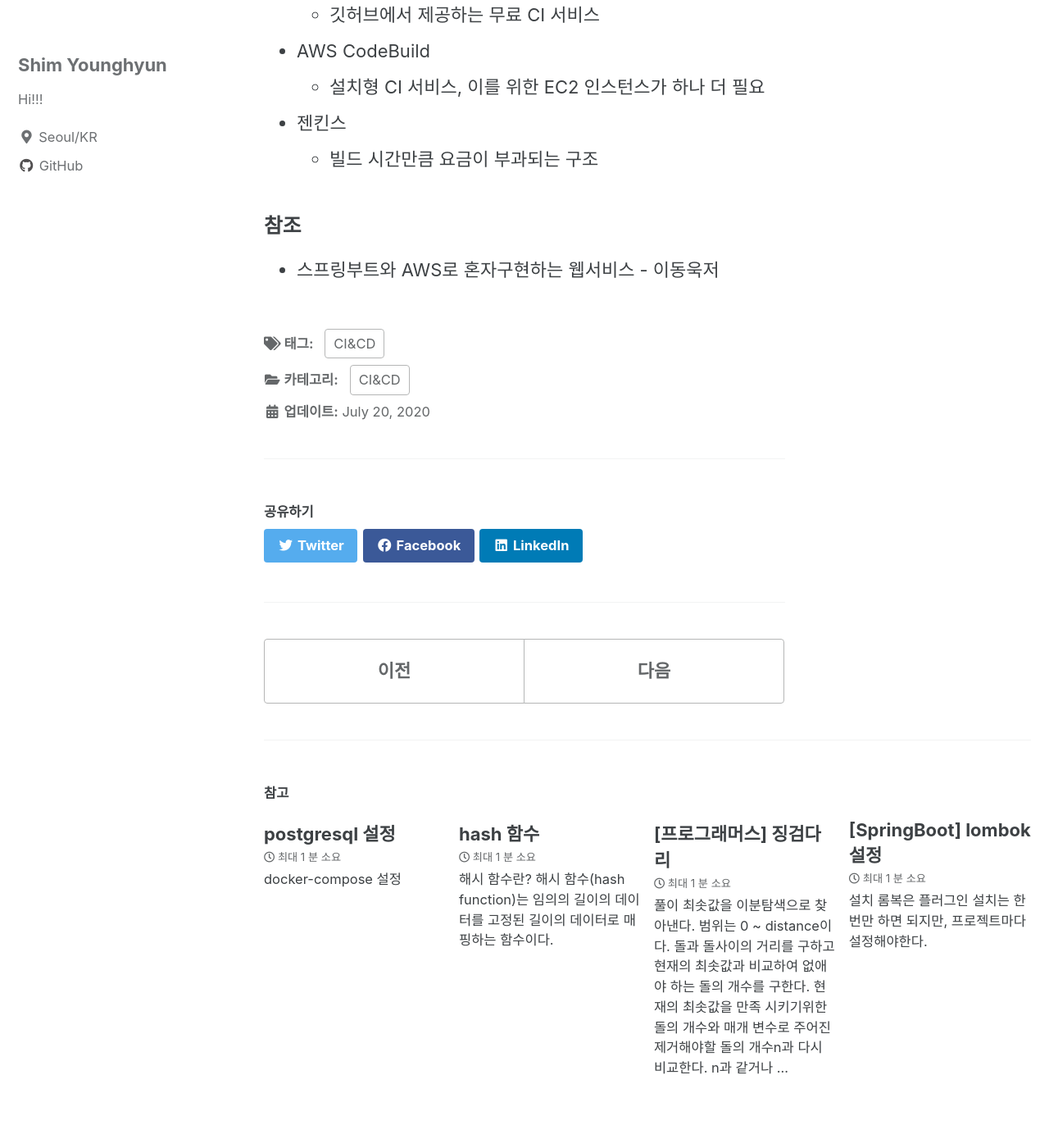
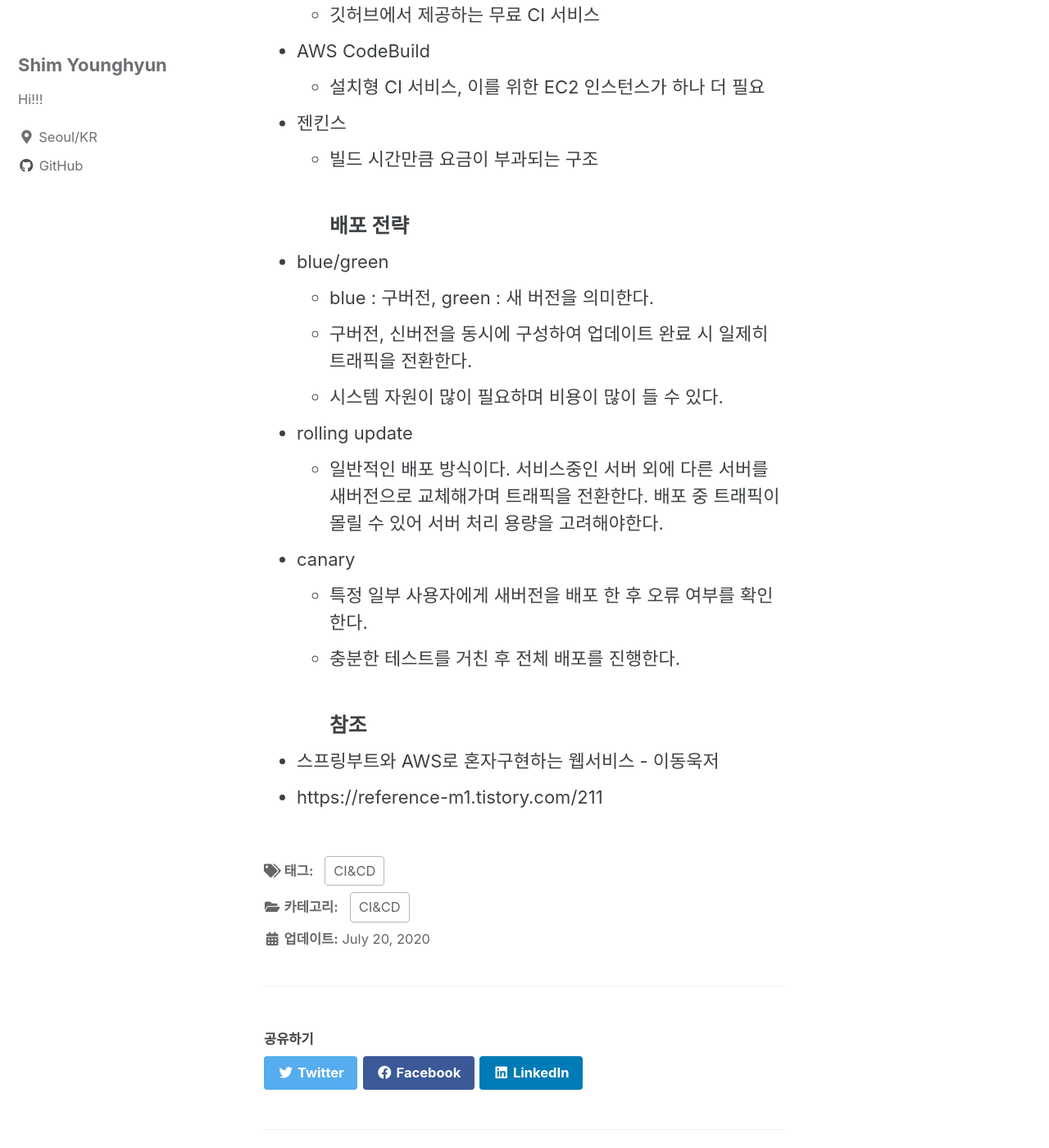
Before and after one commit to shimyounghyun/shimyounghyun.github.io, a Jekyll site: the page built from _posts/CI & CD/2020-07-20-studyCI&CD.md, in a window 1280 px wide and 1400 px high, scrolled down 888 px. Shown: the whole window at 82% size. Built offline with Jekyll 4.4.1, drawn with Linux system fonts in a browser that asks for light colours; cached includes are drawn as plain includes; part of the change alters nothing that is shown; some of the changed text lies outside the part shown.

Commit message:
ci&cd구축, 개념추가

`````diff
--- a/_posts/CI & CD/2020-07-20-studyCI&CD.md
+++ b/_posts/CI & CD/2020-07-20-studyCI&CD.md
@@ -24,6 +24,17 @@ tag :
     - 설치형 CI 서비스, 이를 위한 EC2 인스턴스가 하나 더 필요
 - 젠킨스
     - 빌드 시간만큼 요금이 부과되는 구조
-
+### 배포 전략
+- blue/green
+    - blue : 구버전, green : 새 버전을 의미한다.
+    - 구버전, 신버전을 동시에 구성하여 업데이트 완료 시 일제히 트래픽을 전환한다.
+    - 시스템 자원이 많이 필요하며 비용이 많이 들 수 있다.
+- rolling update
+    - 일반적인 배포 방식이다. 서비스중인 서버 외에 다른 서버를 새버전으로 교체해가며 트래픽을 전환한다.
+    배포 중 트래픽이 몰릴 수 있어 서버 처리 용량을 고려해야한다.
+- canary
+    - 특정 일부 사용자에게 새버전을 배포 한 후 오류 여부를 확인한다.
+    - 충분한 테스트를 거친 후 전체 배포를 진행한다.
 ### 참조
 - 스프링부트와 AWS로 혼자구현하는 웹서비스 - 이동욱저
+- https://reference-m1.tistory.com/211
--- /dev/null
+++ b/_posts/CI & CD/2020-07-23-practice_cicd.md
@@ -0,0 +1,229 @@
+---
+title : "CI&CD 환경 구축"
+categories :
+    - CI&CD
+tag :
+    - CI&CD
+---
+
+### CI, CD 대략적인 과정
+
+```
+ci
+push / pull-request -> github action job 실행 -> 테스트/리포팅 -> docker build & push
+
+cd
+push -> github action job 실행 -> aws ssh 접속 & 이동 후 미리 작성된 shell script 실행
+```
+
+### github action 작성
+```yaml
+name: CI
+
+on:
+  push:
+    branches:
+      - master
+
+jobs:
+  ci:
+    name: E2E Tests and Unit Tests
+    runs-on: ubuntu-latest
+
+    steps:
+      - name: Check out Git repository
+        uses: actions/checkout@v2
+
+      - name: Set up Node.js
+        uses: actions/setup-node@v1
+        with:
+          node-version: 12
+
+      - name: Install & Tests
+        run: |
+          npm install
+          npm test
+      - name: Upload coverage to Codecov
+        uses: codecov/codecov-action@v1
+        with:
+          name: codecov-connected-server
+          fail_ci_if_error: true
+      - name: Docker build
+        run: |
+          docker build -t syh622/connected-42 .
+      - name: Docker push
+        run: |
+          docker login -u ${{ secrets.DOCKER_USER }} -p ${{ secrets.DOCKER_PASSWORD }}
+          docker tag syh622/connected-42 syh622/connected-42:latest
+          docker tag syh622/connected-42 syh622/connected-42:${{ github.sha }}
+          docker push syh622/connected-42:latest
+          docker push syh622/connected-42:${{ github.sha }}
+ cd:
+    name: Push Docker image to Docker Hub
+    runs-on: ubuntu-latest
+    needs: ci
+
+    steps:
+      - name: SSH and Build Docker image and Push
+        uses: appleboy/ssh-action@master
+        with:
+          host: ${{ secrets.HOST }}
+          username: ${{ secrets.USERNAME }}
+          key: ${{ secrets.KEY }}
+          port: ${{ secrets.PORT }}
+          script: |
+            sh deploy.sh
+```
+latest로 최신 상태를 업데이트하고, 버전관리를 위해 github.sha 환경변수를 사용했다.
+해당 repository에 버전이 2개이상 있을 경우 `docker pull 이미지`의 명령어를 사용할 경우 자동으로 tag에 latest가 붙는다.
+버전이 1개라면 tag를 명시해야한다.
+
+### aws 환경 구성
+AWS EC2 ubuntu를 사용했다. root계정을 사용하는 대신 ssh접속이 가능한 계정을 추가로 생성하고 접근 권한을 제한했다.
+해당 과정은 [이곳](https://docs.aws.amazon.com/ko_kr/AWSEC2/latest/UserGuide/managing-users.html)에 잘 나와있다.
+
+docker설치 과정은 [이곳](https://velog.io/@wimes/AWS-EC2%EC%97%90-Docker-%EC%84%A4%EC%B9%98-%EB%B0%8F-Dockerfile%EB%A1%9C-%EC%9B%B9%EC%84%9C%EB%B2%84-%EA%B5%AC%EB%8F%99%EC%8B%9C%ED%82%A4%EA%B8%B0)을 참조했다.
+추가로 docker-compose, nginx 패키지를 설치한다.
+
+### shell script 작성
+blue/green 배포 방식으로 이미 누군가 잘 작성해놓은 것을 조금 수정하여 사용했다.
+docker build완료 후 docker hub에 이미지가 최신화가 되었을 때 실행되는 deploy.sh파일
+```shell script
+#!/bin/bash
+
+DOCKER_APP_NAME=server
+DOCKER_DB_NAME=postgres
+
+EXIST_BLUE=$(docker-compose -p ${DOCKER_APP_NAME}-blue -f docker-compose.blue.yml ps | grep Up)
+EXIST_DB=$(docker-compose -p ${DOCKER_DB_NAME} -f docker-compose.db.yml ps | grep Up)
+
+if [ -z "$EXIST_DB" ]; then
+    echo "DB setting"
+    docker-compose -p ${DOCKER_DB_NAME} -f docker-compose.db.yml up -d
+fi
+
+if [ -z "$EXIST_BLUE" ]; then
+    echo "blue up"
+    docker-compose -p ${DOCKER_APP_NAME}-blue -f docker-compose.blue.yml up -d
+
+    sleep 10
+
+    docker-compose -p ${DOCKER_APP_NAME}-green -f docker-compose.green.yml down
+    docker image prune -f -a
+else
+    echo "green up"
+    docker-compose -p ${DOCKER_APP_NAME}-green -f docker-compose.green.yml up -d
+
+    sleep 10
+
+    docker-compose -p ${DOCKER_APP_NAME}-blue -f docker-compose.blue.yml down
+    docker image prune -f -a
+fi
+```
+
+blue
+```shell script
+version: '3.7'
+services:
+  server:
+    image: "syh622/connected-42"
+    restart: always
+    volumes:
+      - appdata:/app
+    ports:
+      - '8081:8080'
+    command:
+      - bash
+      - -c
+      - |
+        /wait-for-it.sh postgres:5432 -t 30
+        yarn start
+    networks:
+      - app
+networks:
+  app:
+    driver: bridge
+volumes:
+  appdata:
+    driver: local
+````
+
+green
+```shell script
+version: '3.7'
+services:
+  server:
+    image: "syh622/connected-42"
+    restart: always
+    volumes:
+      - appdata:/app
+    ports:
+      - '8080:8080'
+    command:
+      - bash
+      - -c
+      - |
+        /wait-for-it.sh postgres:5432 -t 30
+        yarn start
+    networks:
+      - app
+networks:
+  app:
+    driver: bridge
+volumes:
+  appdata:
+    driver: local
+```
+서로 다른 포트를 가지도록 8080, 8081를 각각 사용했고, db 컨테이너가 정상 동작이 완료된 상태에서 서버를 시작해야 하기때문에
+[wait-for-it.sh](https://raw.githubusercontent.com/vishnubob/wait-for-it/master/wait-for-it.sh)를 사용했다.
+
+db
+```shell script
+version: '3.7'
+
+services:
+  postgres:
+    image: postgres:10
+    container_name: postgres
+    volumes:
+      - pgdata:/var/lib/postgresql/data
+    environment:
+      - POSTGRES_PASSWORD=${DB_ROOT_PASSWORD}
+      - POSTGRES_USER=${DB_USER}
+      - POSTGRES_DB=${DB_NAME}
+    ports:
+      - '5432:5432'
+    networks:
+      - app
+networks:
+  app:
+    driver: bridge
+volumes:
+  pgdata:
+    driver: local
+```
+
+### nginx 설정
+deploy.sh를 실행하면 *-blue, *-green이미지가 번갈아가며 실행되는것을 확인할 수 있다. 이때 실행되는 서버는 8080, 8081포트를 가지고있다.
+클라이언트가 브라우저에서 동일한 포트로 접근할 수 있도록 중계서버를 이용한다. nginx의 reverse proxy를 구성하면 가능하다.
+해당 설명은 [이곳](https://medium.com/sjk5766/nginx-reverse-proxy-%EC%82%AC%EC%9A%A9%ED%95%98%EA%B8%B0-e11e18fcf843)에 자세히 나와있다.
+
+nginx 설정 파일 /etc/nginx/sites-available/default
+```text
+upstream backend {
+        server localhost:8081 weight=5 max_fails=3 fail_timeout=10s;
+        server localhost:8080 weight=10 max_fails=3 fail_timeout=10s;
+}
+
+server {
+        listen 80;
+        server_name localhost;
+        location / {
+                proxy_pass http://backend;
+        }
+}
+```
+
+### 참조
+https://smjeon.dev/web/deploy-with-jenkins-4/#nginxconf
+https://github.com/JHyeok/jaebook-server
--- /dev/null
+++ b/_posts/TDD/2020-07-22-codecoverage.md
@@ -0,0 +1,15 @@
+---
+title : "코드 커버리지(Code Coverage)"
+categories :
+    - TDD
+tag :
+    - codecoverage
+---
+
+### Code Coverage
+소프트웨어의 테스트를 논할 때 얼마나 테스트가 충분한가를 나타내는 지표중 하나이다. 테스트를 진행했을 때 코드 자체가 얼마나
+실행되었는지를 확인한다.
+
+- 구문(Statement)
+- 조건(Condition)
+- 결정(Decision)
`````
